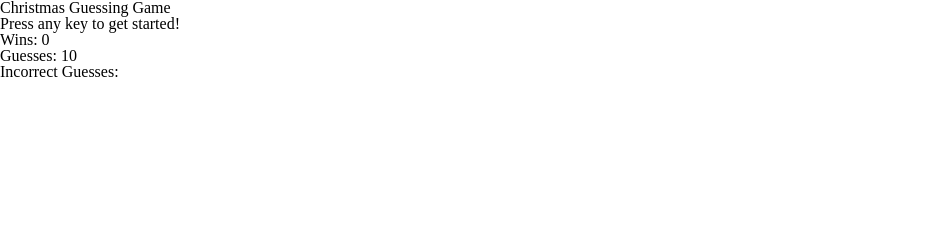
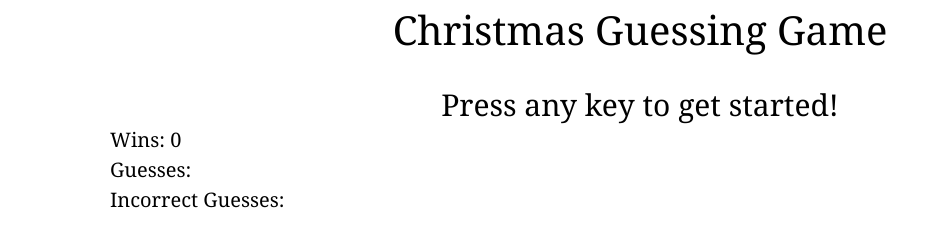
Before and after one commit to kinneers/Word-Guess-Game, a plain HTML site: page index.html in a window 1280 px wide. Shown: the whole page, without its empty margins (0-949 px from the left). Drawn offline with Linux system fonts and the light colour scheme.

Commit message:
Added very basic css

```diff
--- a/assets/css/style.css
+++ b/assets/css/style.css
@@ -0,0 +1,30 @@
+body {
+    font-family: Cambria, Cochin, Georgia, Times, 'Times New Roman', serif;
+    margin: 10px 100px;
+}
+
+h1 {
+    text-align: center;
+    font-size: 40px;
+    margin: 10px 20px 40px 20px;
+}
+
+h2 {
+    font-size: 30px;
+    margin: 10px;
+
+}
+
+h3 {
+    font-size: 20px;
+    margin: 10px;
+}
+
+#start {
+    text-align: center;
+}
+
+#answerText {
+    text-align: center;
+    font-size: 60px;
+}
--- a/assets/javascript/game.js
+++ b/assets/javascript/game.js
@@ -6,14 +6,13 @@ var incorrectLetters = []; //Empty list ready for incorrect letters
 var guessesLeft = 10; //Number of available guesses at the beginning of the game
 var wins = 0; //Sets number of wins to begin with
 var letterCheck = /^[a-z]$/ //Regex to test for valid letter input
-//Chooses random word from possibleWords array
-var word = possibleWords[Math.floor(Math.random() * possibleWords.length)];
+var word = possibleWords[Math.floor(Math.random() * possibleWords.length)];//Chooses random word from possibleWords array
 
 //Game begins upon keyup
 var el = document.getElementById("start");
 document.onkeyup = function(event) {
-    event.stopPropagation();
-    el.textContent = ("");
+    event.stopPropagation(); //Makes the start game keystroke not also be the first guess
+    el.textContent = (""); //Removes the "Press any key to start"
     //Displays underscores for the missing letters
 for (var i = 0; i < word.length; i++) {
     if ((word[i] !== "'") && (word[i] !== " ") && (word[i] !== "!") && (word[i] !== "?") && (word[i] !== ",")) {
@@ -23,7 +22,6 @@ for (var i = 0; i < word.length; i++) {
         answer[i] = word[i];
     }
 }
-var displayAnswer = answer.join(' ');
 
 //Collects user guess, adds it to the correct or incorrect letter array, decrements the guesses if incorrect
 document.onkeydown = function(event) {
@@ -60,24 +58,19 @@ document.onkeydown = function(event) {
         console.log("Not a valid input");
     }
 }
+
+var displayAnswer = answer.join(); //When I try adding a space between with .join(' ') it doesn't preserve space that should remain
+answerText.textContent = displayAnswer;
+
 }
 
-    //The code to run the game will go here... I think...
-    //hide the text instructing user to press key to begin
-    //While window is open?
+    //Not sure yet how to make it repeat... while window is open, maybe?
         //call game function
         //if statement for winning to increment the wins
 
-
-
-
-
 console.log(word);
 
-
 winCountText.textContent = "Wins: " + wins;
-
-
 
 //Display the number of wins (number of times the user guessed the word correctly)
 
--- a/index.html
+++ b/index.html
@@ -12,15 +12,16 @@
 
 <body>
     <h1>Christmas Guessing Game</h1>
-    <h3 id="start">Press any key to get started!</h3>
 
-    <p id="answerText"></div>
+    <h2 id="start">Press any key to get started!</h2>
 
-    <p id="winCountText"></h2>
+    <h3 id="answerText"></h3>
 
-    <p id="guessCountText">Guesses: 10</div>
+    <h3 id="winCountText">Wins: 0</h3>
 
-    <p id="guessedLettersText">Incorrect Guesses: </div>
+    <h3 id="guessCountText">Guesses:</h3>
+
+    <h3 id="guessedLettersText">Incorrect Guesses: </h3>
 
     <script src="assets/javascript/game.js" type="text/javascript"></script>
 </body>
```
